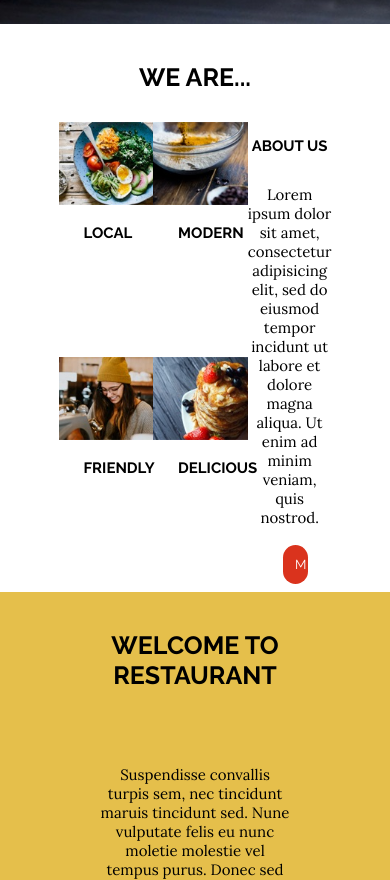
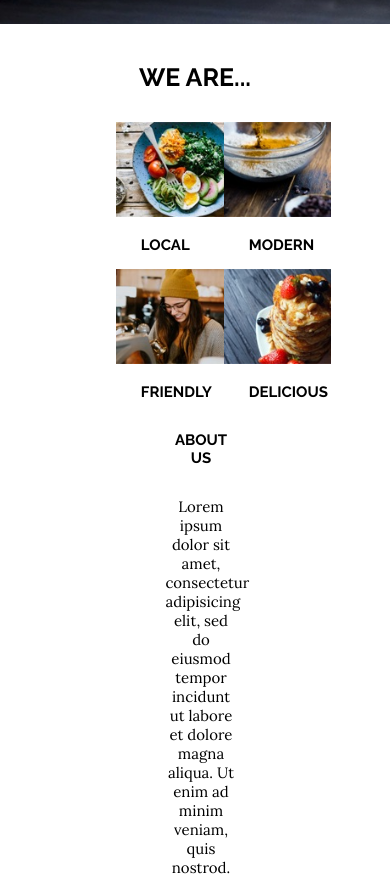
Before and after one commit to scottgirouard/scottgirouard_project2, a plain HTML site: page index.html in a window 390 px wide. Shown: the part 820-1700 px from the top of the page. Drawn offline with nearby package versions, Linux system fonts and the light colour scheme.

Commit message:
responsive gettin there

```diff
--- a/index.html
+++ b/index.html
@@ -24,9 +24,9 @@
             <h2 class="titleWhite">restaurant</h2>
 
             <p class="hamburger"><i class="fas fa-bars"></i></p>
-            <li class="exit-responsive"><i class="fas fa-times"></i></li>
 
             <ul class="menu">
+                    <li class="exit-responsive"><i class="fas fa-times"></i></li>
                 <li class="nav__options"><a class="nav__options__link" href="#home">home</a></li>
                 <li class="nav__options"><a class="nav__options__link" href="#menu">menu</a></li>
                 <li class="nav__options"><a class="nav__options__link" href="#blog">blog</a></li>
@@ -55,7 +55,6 @@
     <h2 class="title">we are...</h2>
 
     <div class="weAre">
-
 
         <div class="aboutUsGallery">
 
--- a/styles/partials/header.scss
+++ b/styles/partials/header.scss
@@ -64,6 +64,9 @@ button {
     padding: 10px;
     border-radius: 40px;
     border: none;
+    @include bp(1112) {
+    display: none;
+    }
 }
 
 .menu {
--- a/styles/partials/utils.scss
+++ b/styles/partials/utils.scss
@@ -8,12 +8,16 @@ $footerBackground: rgb(42,42,42);
  @if $point == 1112 {
      @media (max-width: 1112px) { @content; }
  }
+ @else if $point == 1001 {
+   @media (max-width: 1001px) { @content; }
+ }
  @else if $point == 980 {
    @media (max-width: 980px) { @content; }
  }
- @else if $point == 890 {
-   @media (max-width: 890px) { @content; }
+ @else if $point == 840 {
+   @media (max-width: 840px) { @content; }
  }
-
-
+ @else if $point == 480 {
+   @media (max-width: 480px) { @content; }
+ }
 }
--- a/styles/styles.scss
+++ b/styles/styles.scss
@@ -31,6 +31,10 @@ h2 {
 
 .weAre {
     display: flex;
+        @include bp(1001) {
+        flex-direction: column;
+        margin-left: 21%;
+    }
 }
 
 .aboutUsGallery {
@@ -57,6 +61,9 @@ h2 {
     flex-direction: column;
     text-align: center;
     width: 33%;
+        @include bp(1001) {
+        margin-left: 23%;
+    }
 }
 
 .textCard button {
@@ -67,6 +74,9 @@ h2 {
     padding: 12px;
     border-radius: 40px;
     border: none;
+        @include bp(1001) {
+        display: none;
+    }
 }
 
 // SECTION THREE : Welcome To Restaurant Styles ***
@@ -84,6 +94,9 @@ h2 {
     width: 70%;
     margin-left: 15%;
     padding-top: 30px;
+    @include bp(480) {
+        width: 90%;
+    }
 }
 
 .largerParagraph {
@@ -97,6 +110,9 @@ h2 {
     padding: 12px;
     border-radius: 40px;
     border: none;
+        @include bp(840) {
+        display: none;
+    }
 }
 
 
```
Also changed, not shown: styles/styles.css.
